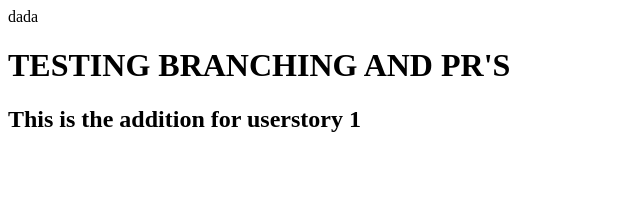
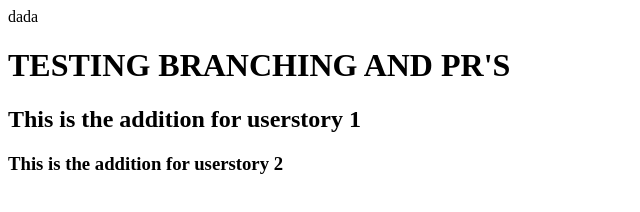
Before and after one commit to erik-jansen/pr-test, a plain HTML site: page index.html in a window 1280 px wide. Shown: the whole page, without its empty margins (0-640 px from the left). Drawn offline with Linux system fonts and the light colour scheme.

Commit message:
commit us 2

```diff
--- a/index.html
+++ b/index.html
@@ -6,5 +6,6 @@
     <body>
         <h1>TESTING BRANCHING AND PR'S</h1>
         <h2>This is the addition for userstory 1</h2>
+        <h3>This is the addition for userstory 2</h3>
     </body>
 </html>
```
